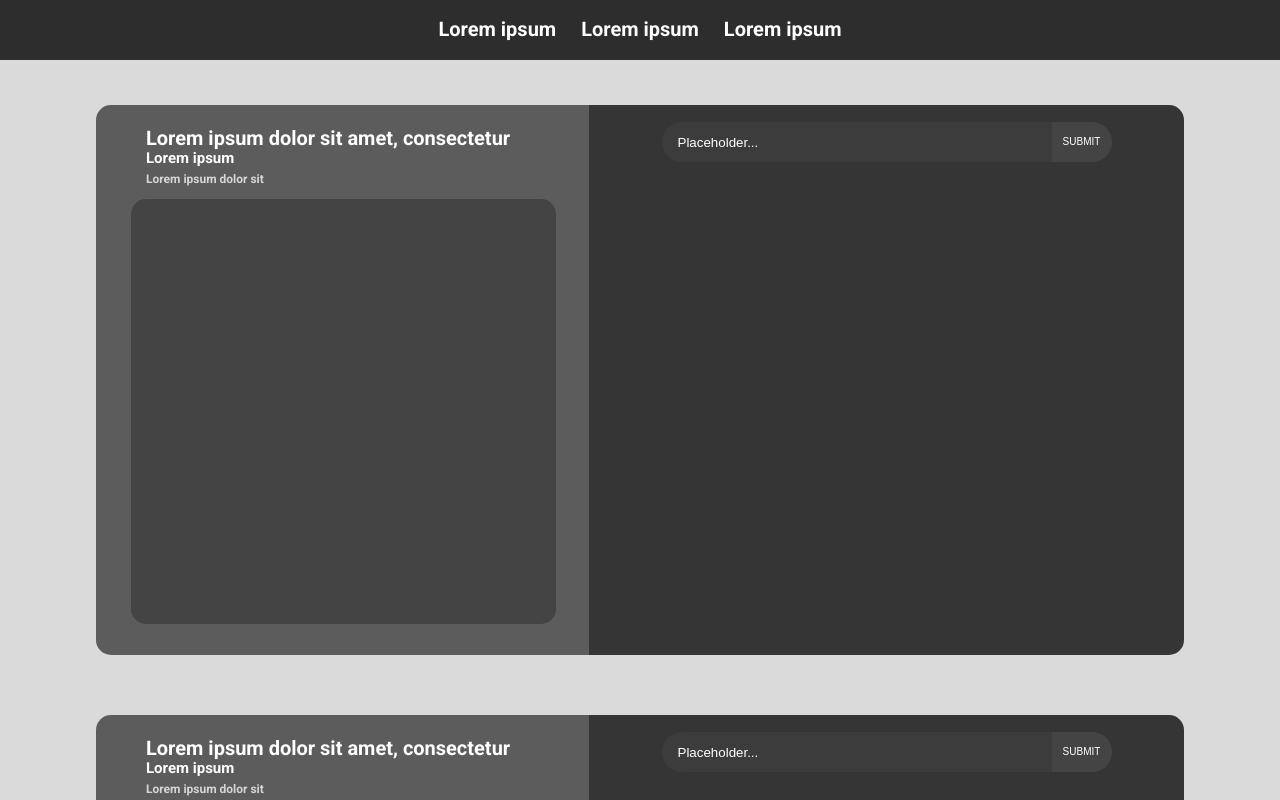
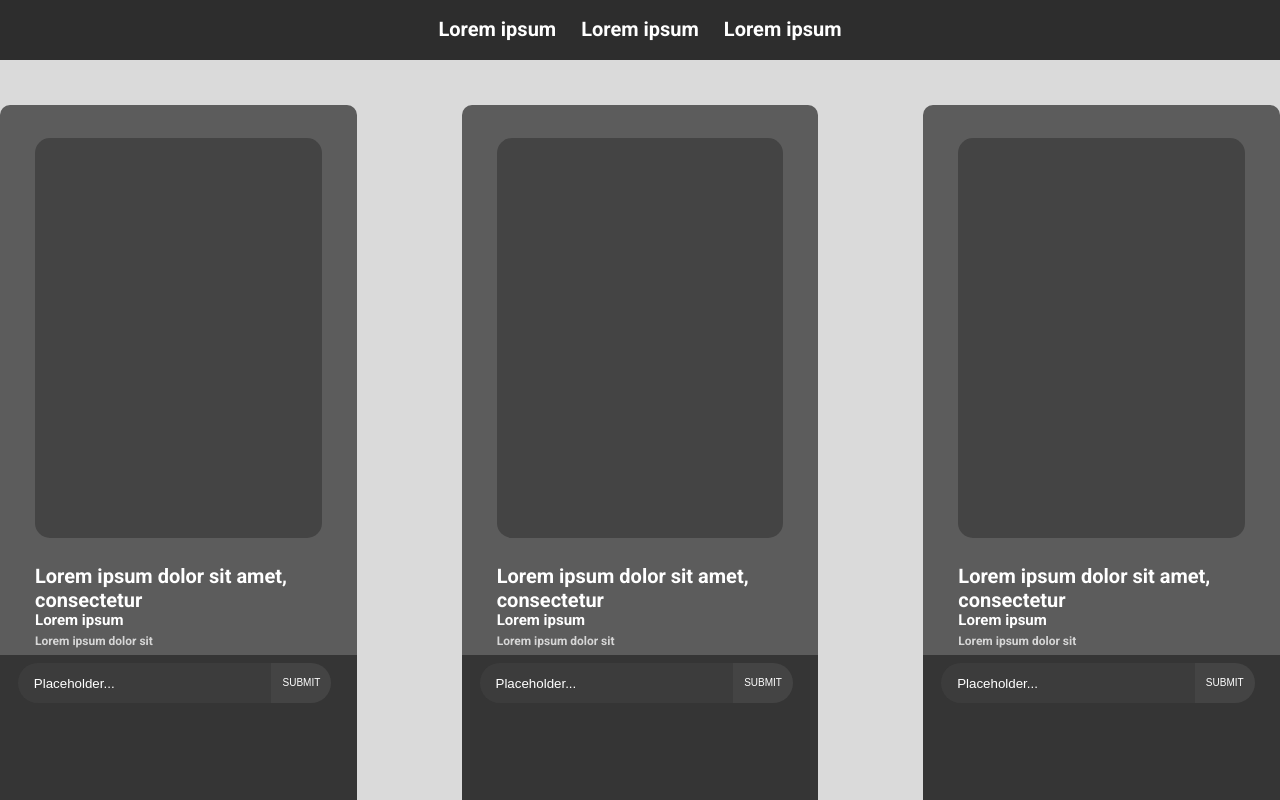
Before and after one commit to AudriusAnusauskas/KTTask, a React (Create React App) app: page / in a window 1280 px wide. Shown: the top 800 px of the page. Built offline with nearby package versions, Linux system fonts and the light colour scheme.

Commit message:
implement responsive design

```diff
--- a/src/components/Card/Card.module.css
+++ b/src/components/Card/Card.module.css
@@ -1,25 +1,26 @@
 .card {
-  width: 500px;
+  width: 90%;
+  max-width: 500px;
   display: flex;
   flex-direction: column;
 }
 .topContainer {
   display: flex;
   flex-direction: column;
-  width: 500px;
+  width: 100%;
   height: 550px;
   border-radius: 10px 10px 0 0;
   background: rgba(50, 50, 50, 0.75);
 }
 .bottomContainer {
-  width: 500px;
+  width: 100%;
   height: 275px;
   background-color: #353535;
   border-radius: 0 0 10px 10px;
 }
 .screen {
   position: relative;
-  width: 430px;
+  max-width: 100%;
   height: 400px;
   background-color: #444444;
   border-radius: 15px;
@@ -29,57 +30,63 @@
 .textBox {
   position: relative;
   top: 33px;
-  width: 430px;
+  max-width: 100%;
   height: 63px;
-  margin: auto;
-  margin-top: 27px;
+  margin: 27px 35px;
+  /* margin-top: 27px; */
   text-align: start;
   color: #fff;
 }
 .header {
   margin: 0;
-  font-size: 20px;
-  line-height: 23.44px;
+  font-size: 1.25rem;
+  line-height: 1.47rem;
 }
 .subheader {
   margin: 0;
-  font-size: 15px;
-  line-height: 17.58px;
+  font-size: 0.94rem;
+  line-height: 1.1rem;
 }
 .text12 {
   margin: 0;
-  font-size: 12px;
-  line-height: 22px;
+  font-size: 0.75rem;
+  line-height: 1.375rem;
   opacity: 0.75;
 }
-@media screen and (max-width: 1750px) and (min-width: 1200px) {
+@media screen and (max-width: 1200px) and (min-width: 640px) {
   .card {
-    width: 1088px;
+    width: 90%;
+    max-width: 1088px;
     flex-direction: row;
   }
   .topContainer {
-    width: 493px;
+    max-width: 30.8rem;
     border-radius: 15px 0px 0px 15px;
     flex-direction: column-reverse;
   }
   .bottomContainer {
-    width: 500px;
+    max-width: 31.25rem;
     height: 275px;
     background-color: #353535;
     border-radius: 0 0 15px 0;
   }
   .screen {
     position: relative;
-    width: 425px;
+    /* width: 26.56rem; */
+    max-width: 100%;
     height: 425px;
     top: -31px;
   }
   .textBox {
-    margin: 0 auto 9px 50px;
-    top: -31px;
+    margin: 0 auto 9px 20px;
+    top: -40px;
+  }
+  .header {
+    line-height: 1.1rem;
   }
   .bottomContainer {
-    width: 595px;
+    /* width: 37.2rem; */
+    max-width: 100%;
     height: 550px;
     border-radius: 0px 15px 15px 0px;
   }
--- a/src/components/Header/Header.jsx
+++ b/src/components/Header/Header.jsx
@@ -7,7 +7,7 @@ import Navigation from "../Navigation/Navigation";
 
 const Header = () => {
   const [isSidebarVisible, setIsSidebarVisible] = useState(false);
-  const { matches } = useMediaQuery({ matchQuery: "(max-width: 1200px)" });
+  const { matches } = useMediaQuery({ matchQuery: "(max-width: 640px)" });
 
   useEffect(() => {
     if (matches) {
--- a/src/components/Header/Header.module.css
+++ b/src/components/Header/Header.module.css
@@ -11,7 +11,7 @@
   margin-bottom: 45px;
 }
 
-@media screen and (max-width: 1200px) {
+@media screen and (max-width: 640px) {
   .header {
     justify-content: flex-end;
     padding-right: 13px;
--- a/src/components/Layout/Layout.module.css
+++ b/src/components/Layout/Layout.module.css
@@ -1,16 +1,3 @@
 .main {
   background-color: #dadada;
-  height: 100vh;
 }
-
-@media screen and (max-width: 1750px) {
-  .main {
-    height: 185vh;
-  }
-}
-
-@media screen and (max-width: 1200px) {
-  .main {
-    height: 260vh;
-  }
-}
--- a/src/components/MainContainer/MainContainer.module.css
+++ b/src/components/MainContainer/MainContainer.module.css
@@ -6,16 +6,23 @@
   justify-content: space-evenly;
 }
 
-@media screen and (max-width: 1750px) {
+.main > * {
+  flex-basis: 100%;
+}
+
+@media screen and (max-width: 1200px) {
   .main {
     flex-direction: column;
     justify-content: flex-start;
     align-items: center;
     gap: 60px;
   }
+  .main:last-child {
+    padding-bottom: 30px;
+  }
 }
 
-@media screen and (max-width: 1200px) {
+@media screen and (max-width: 640px) {
   .main {
     gap: 48px;
   }
--- a/src/components/Navigation/Navigation.module.css
+++ b/src/components/Navigation/Navigation.module.css
@@ -12,16 +12,15 @@
   line-height: 23.44px;
 }
 
-@media screen and (max-width: 1200px) {
+@media screen and (max-width: 640px) {
   .navigation {
-    /* position: sticky; */
     flex-direction: column;
     height: calc(100vh - 60px);
   }
   .link {
     display: block;
-    font-size: 36px;
-    line-height: 42.19px;
+    font-size: 2rem;
+    line-height: 2.6rem;
     right: 0;
   }
   .navitem {
--- a/src/components/Sidebar/Sidebar.module.css
+++ b/src/components/Sidebar/Sidebar.module.css
@@ -5,7 +5,7 @@
   align-items: center;
   background-color: #323232;
   opacity: 0.75;
-  width: 1200px;
+  width: 100%;
   position: fixed;
 }
 .backdrop {
@@ -17,11 +17,11 @@
   right: 0;
   background: #fff;
   z-index: 100;
-  width: 1200px;
+  width: 100%;
   height: calc(100vh - 60px);
 }
 
-@media screen and (min-width: 1200px) {
+@media screen and (min-width: 640px) {
   .backdrop {
     display: none;
   }
--- a/src/components/Submitter/Submitter.module.css
+++ b/src/components/Submitter/Submitter.module.css
@@ -1,14 +1,14 @@
 .row {
   box-sizing: border-box;
   max-width: 1000px;
-  width: 100%;
+  /* width: 100%; */
   margin: 0 auto;
 }
 .form {
   display: flex;
   flex-wrap: wrap;
-  width: 450px;
-  height: 40px;
+  width: 90%;
+  /* height: 40px; */
   margin: auto;
   padding-top: 8px;
 }
@@ -26,7 +26,8 @@
   box-sizing: border-box;
   padding: 0 16px;
   margin: 0;
-  width: 390px;
+  height: 40px;
+  width: 79%;
   border: none;
   outline: none;
   background: rgba(68, 68, 68, 0.5);
@@ -83,11 +84,11 @@
   margin-top: -48px;
 }
 .submitterContainer::-webkit-scrollbar-thumb {
-  height: 161px;
+  /* height: 161px; */
   border-radius: 0 0 5px 5px;
   background: #5f5f5f;
 }
-@media screen and (max-width: 1750px) and (min-width: 1200px) {
+@media screen and (max-width: 1200px) and (min-width: 640px) {
   .submitterContainer {
     height: 490px;
   }
@@ -95,14 +96,21 @@
   .form {
     padding-top: 17px;
   }
-
+  .placeholder {
+    width: 75%;
+  }
   .submitterContainer::-webkit-scrollbar-track {
     border-radius: 5px;
     margin-bottom: 18px;
-    margin-top: -30px;
+    margin-top: -20px;
   }
   .submitterContainer::-webkit-scrollbar-thumb {
-    height: 258px;
+    /* height: 258px; */
     border-radius: 5px;
   }
 }
+@media screen and (max-width: 640px) {
+  .placeholder {
+    width: 74%;
+  }
+}
--- a/src/index.css
+++ b/src/index.css
@@ -1,5 +1,7 @@
 @import url("https://fonts.googleapis.com/css2?family=Roboto:wght@700&display=swap");
-
+* {
+  box-sizing: border-box;
+}
 body {
   margin: 0;
   font-family: "Roboto", sans-serif;
```
